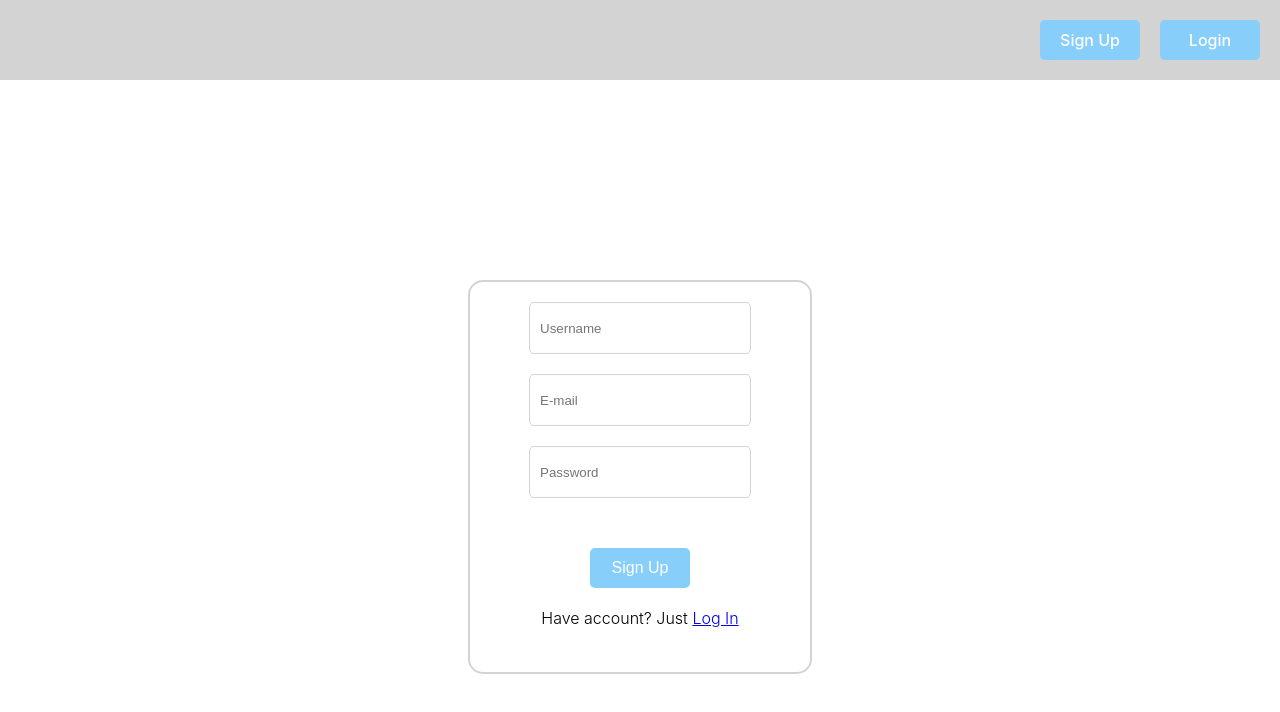
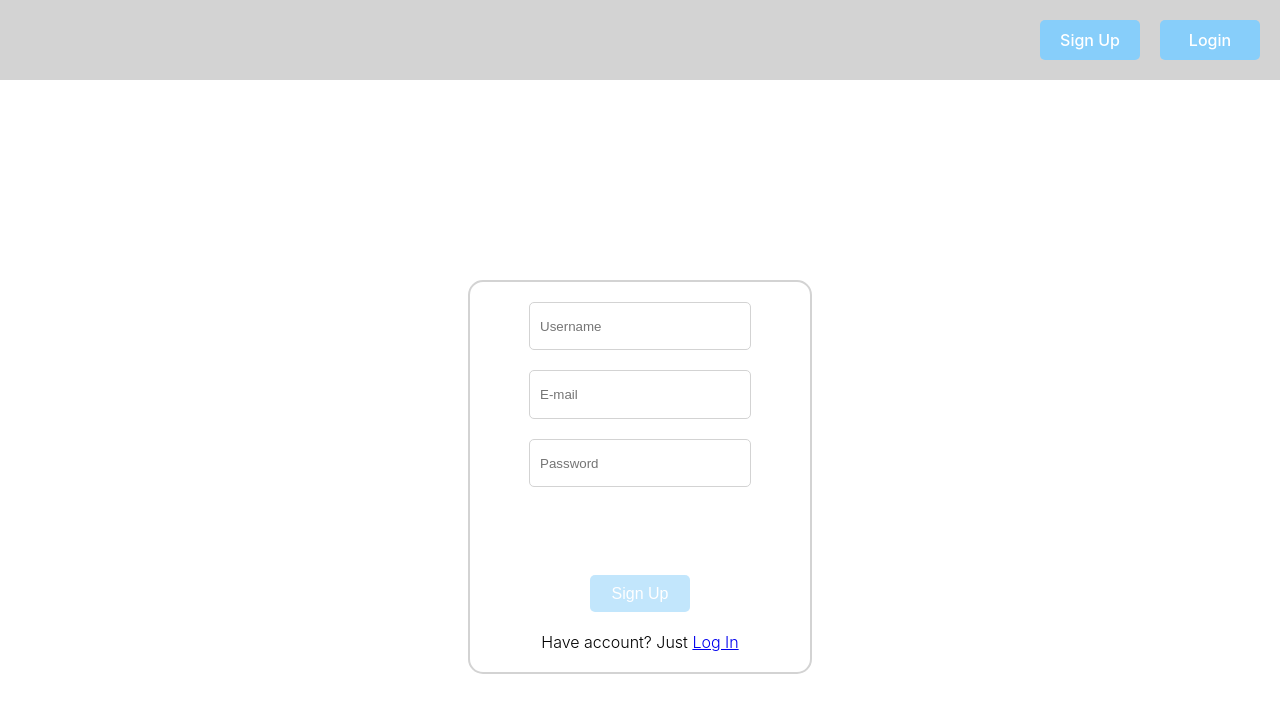
Before and after one commit to KirillKirill/nest-frontend, a React (Create React App) app: page /register in a window 1280 px wide. Shown: the top 712 px of the page. Built offline with nearby package versions, Linux system fonts and the light colour scheme.

Commit message:
add error handling and route after successful register

```diff
--- a/src/components/Login/Login.js
+++ b/src/components/Login/Login.js
@@ -1,6 +1,6 @@
 import React, { useState } from "react"
 import { Link } from "react-router-dom"
-import * as S from "./LoginStyles"
+import * as S from "../Register/RegisterStyles"
 import NavBar from "../NavBar/NavBar"
 import { authServices } from "../../services/authService"
 
@@ -10,24 +10,30 @@ const Login = props => {
     password: "",
   })
 
+  const [error, setError] = useState("")
+
   const changeInputValue = e => {
     const { name, value } = e.target
+    setError("")
     setInputValue({
       ...inputValues,
       [name]: value,
     })
   }
 
-  const handleLoginClick = e => {
+  const handleLoginClick = async e => {
     e.preventDefault()
     const { email, password } = inputValues
-    authServices
-      .login(email, password)
-      .then(res => res.json())
-      .then(res => {
-        localStorage.setItem("token", res.token)
-      })
-      .then(() => props.history.push("/"))
+
+    const response = await authServices.login(email, password)
+    if (!response.ok) {
+      const error = await response.json()
+      setError(error.message)
+    } else {
+      const data = await response.json()
+      localStorage.setItem("token", data.token)
+      props.history.push("/")
+    }
   }
 
   const { email, password } = inputValues
@@ -49,7 +55,13 @@ const Login = props => {
           placeholder="Password"
           type="password"
         />
-        <S.Button onClick={handleLoginClick}>Log In</S.Button>
+        <S.ErrorText>{error}</S.ErrorText>
+        <S.Button
+          onClick={handleLoginClick}
+          disabled={error || !email || !password}
+        >
+          Log In
+        </S.Button>
         <S.Text>
           Haven't account? Please, <Link to="/register">Sign up</Link>
         </S.Text>
--- a/src/components/Login/LoginStyles.js
+++ /dev/null
@@ -1,49 +0,0 @@
-import styled from "styled-components"
-
-export const Container = styled.div`
-  display: flex;
-  flex-direction: column;
-  width: 100%;
-  align-items: center;
-`
-
-export const Form = styled.form`
-  display: flex;
-  flex-direction: column;
-  width: 300px;
-  height: 350px;
-  margin-top: 200px;
-  border-radius: 15px;
-  border: 2px solid lightgray;
-  align-items: center;
-  padding: 20px;
-`
-
-export const Input = styled.input`
-  width: 200px;
-  height: 40px;
-  margin-bottom: 20px;
-  padding: 5px 10px;
-  border-radius: 5px;
-  border: 1px solid lightgray;
-`
-
-export const Button = styled.button`
-  width: 100px;
-  height: 40px;
-  margin-top: 30px;
-  border: none;
-  border-radius: 5px;
-  outline: none;
-  cursor: pointer;
-  background-color: lightskyblue;
-  color: #ffffff;
-  font-size: 16px;
-  font-weight: 500;
-`
-
-export const Text = styled.p`
-  margin: 20px 0 0 0;
-  font-size: 16px;
-  font-weight: 300;
-`
--- a/src/components/Profile/Profile.js
+++ b/src/components/Profile/Profile.js
@@ -9,7 +9,7 @@ const Profile = ({ history }) => {
 
   useEffect(() => {
     const fetchUser = async () => {
-      const userId = jwtDecode(localStorage.getItem("token")).userId
+      const { userId } = jwtDecode(localStorage.getItem("token"))
       const resp = await userServices.getUserById(userId)
       const result = await resp.json()
 
--- a/src/components/Register/Register.js
+++ b/src/components/Register/Register.js
@@ -4,12 +4,14 @@ import { Link } from "react-router-dom"
 import NavBar from "../NavBar/NavBar"
 import { authServices } from "../../services/authService"
 
-const Register = () => {
+const Register = ({ history }) => {
   const [inputValues, setInputValue] = useState({
     username: "",
     email: "",
     password: "",
   })
+
+  const [error, setError] = useState("")
 
   const changeInputValue = e => {
     const { name, value } = e.target
@@ -17,11 +19,18 @@ const Register = () => {
       ...inputValues,
       [name]: value,
     })
+    setError("")
   }
 
-  const handleSignUpClick = e => {
+  const handleSignUpClick = async e => {
     e.preventDefault()
-    authServices.register(inputValues)
+    const response = await authServices.register(inputValues)
+    if (!response.ok) {
+      const error = await response.json()
+      setError(error.message)
+    } else {
+      history.push("/login")
+    }
   }
 
   const { username, email, password } = inputValues
@@ -48,7 +57,15 @@ const Register = () => {
           placeholder="Password"
           type="password"
         />
-        <S.Button onClick={handleSignUpClick}>Sign Up</S.Button>
+        <S.ErrorText>{error}</S.ErrorText>
+        <S.Button
+          onClick={handleSignUpClick}
+          disabled={
+            error || !Object.values(inputValues).every(val => val.length > 0)
+          }
+        >
+          Sign Up
+        </S.Button>
         <S.Text>
           Have account? Just <Link to="/login">Log In</Link>
         </S.Text>
--- a/src/components/Register/RegisterStyles.js
+++ b/src/components/Register/RegisterStyles.js
@@ -40,6 +40,10 @@ export const Button = styled.button`
   color: #ffffff;
   font-size: 16px;
   font-weight: 500;
+
+  &:disabled {
+    opacity: 0.5;
+  }
 `
 
 export const Text = styled.p`
@@ -47,3 +51,10 @@ export const Text = styled.p`
   font-size: 16px;
   font-weight: 300;
 `
+
+export const ErrorText = styled.p`
+  height: 20px;
+  margin: 10px 0;
+  color: red;
+  font-size: 10px;
+`
```
